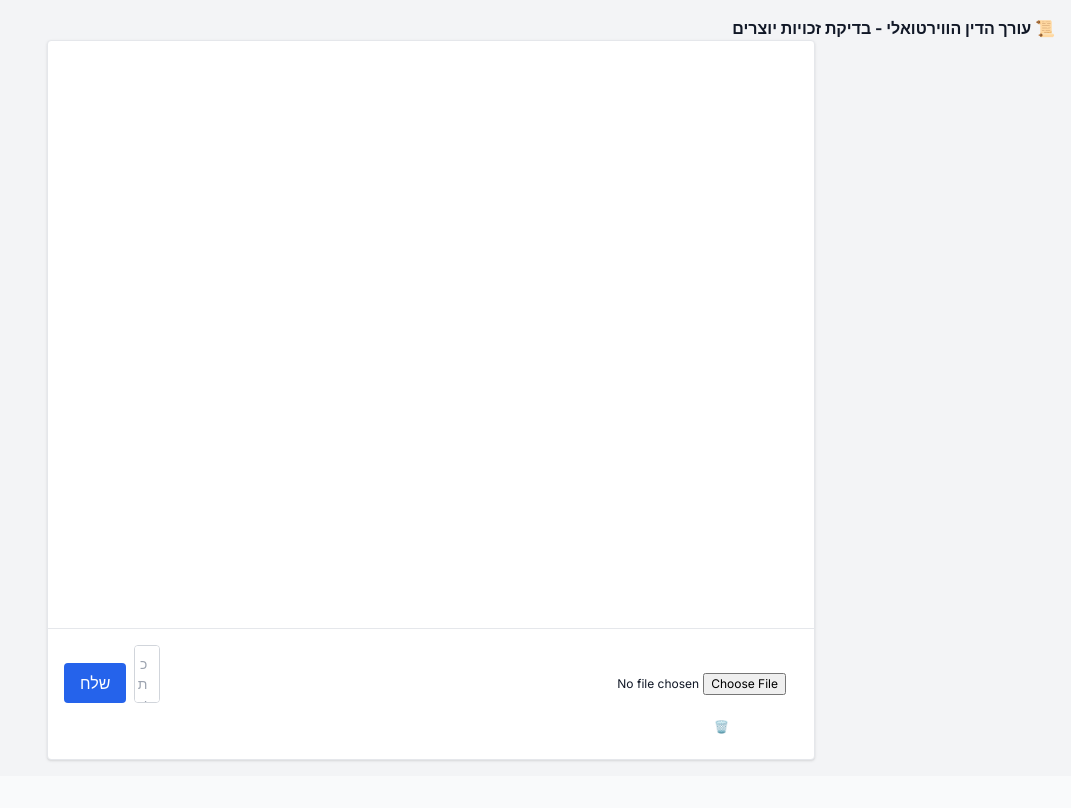
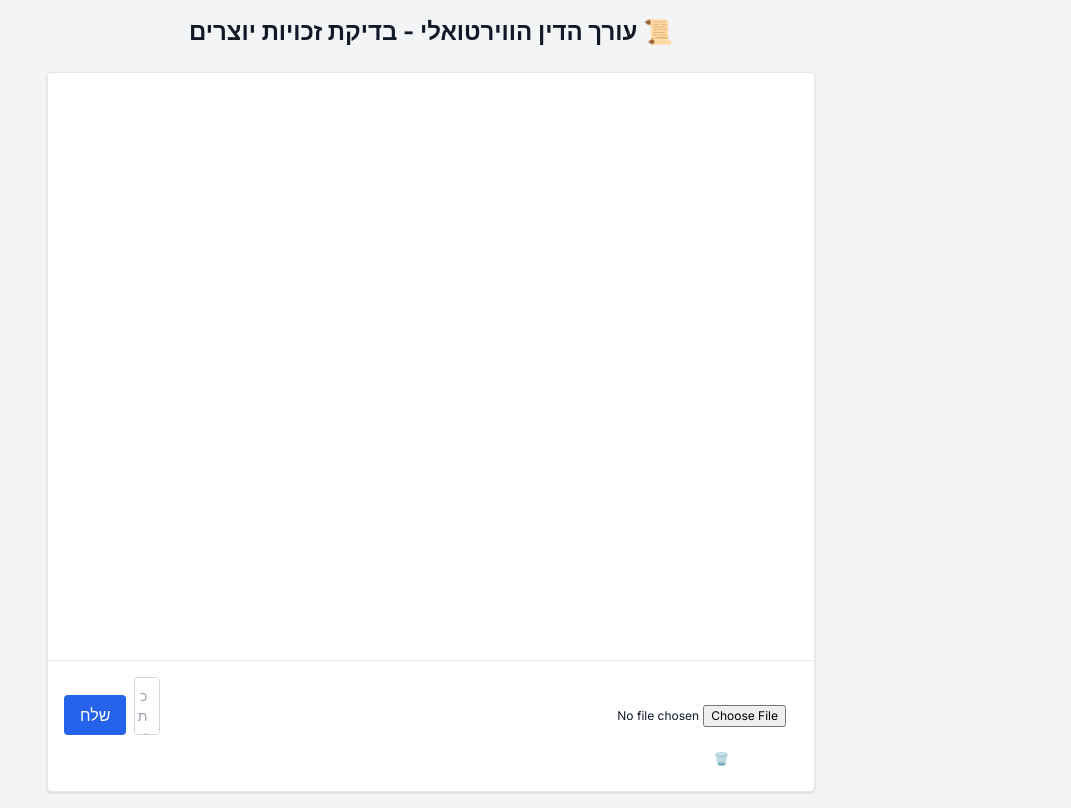
Before and after one commit to Avraham-prog/copyright-checker, a Next.js app: page / in a window 1280 px wide. Shown: the whole page, without its empty margins (209-1280 px from the left). Built offline with nearby package versions, Linux system fonts and the light colour scheme.

Commit message:
Update tailwind.config.js

```diff
--- a/tailwind.config.js
+++ b/tailwind.config.js
@@ -1,8 +1,8 @@
-// tailwind.config.js
 module.exports = {
   content: [
-    "./src/**/*.{js,ts,jsx,tsx}",
-    "./components/**/*.{js,ts,jsx,tsx}"
+    "./app/**/*.{js,ts,jsx,tsx}",     // ← חובה אם אתה עובד עם Next.js App Router
+    "./components/**/*.{js,ts,jsx,tsx}",
+    "./pages/**/*.{js,ts,jsx,tsx}"     // ← רלוונטי לפרויקטים ישנים
   ],
   theme: {
     extend: {}
```
